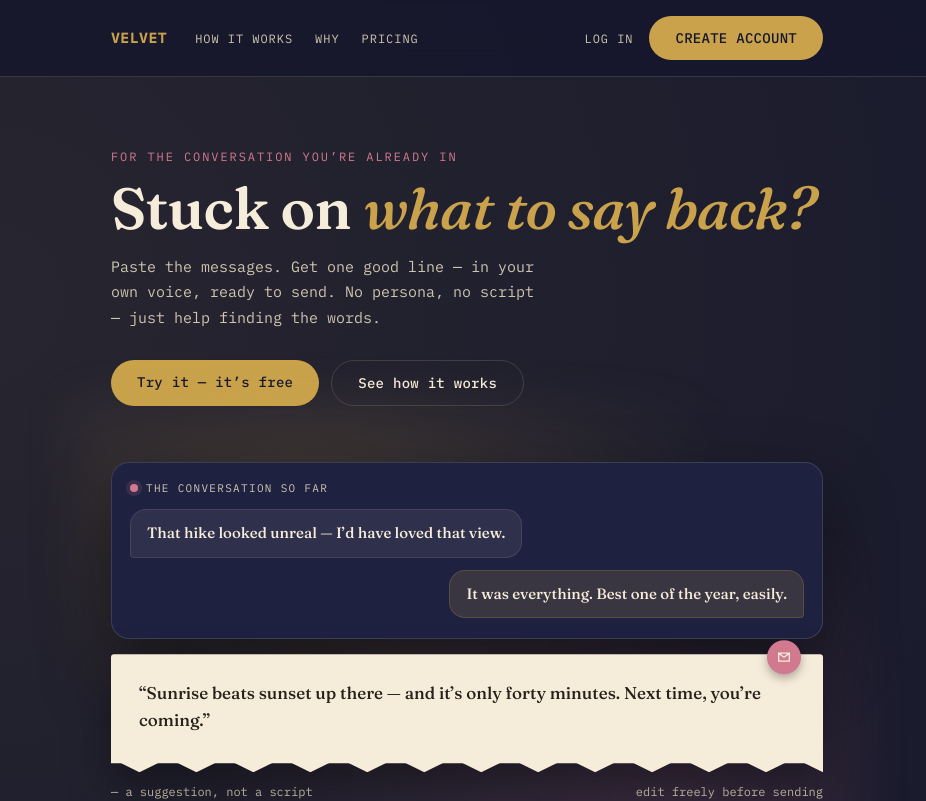
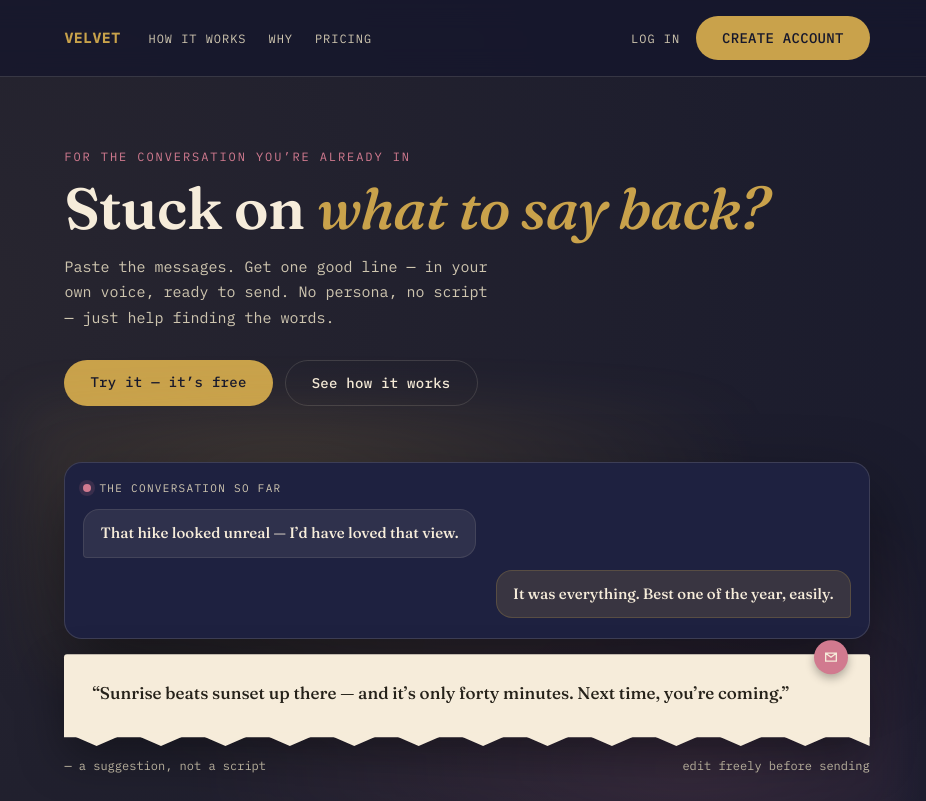
Before and after one commit to lisa6789025-spec/velvet, a Next.js app: page / in a window 1280 px wide. Shown: the top 801 px of the page, without its empty margins (173-1099 px from the left). Built offline with nearby package versions, Linux system fonts and the light colour scheme; no server answers.

Commit message:
Wider 2/3 layout, bigger textareas and output, remove AI detector log box

```diff
--- a/app/globals.css
+++ b/app/globals.css
@@ -31,7 +31,7 @@ body {
   }
 }
 
-.wrap { max-width: 760px; margin: 0 auto; padding: 0 24px; }
+.wrap { max-width: 66.66vw; margin: 0 auto; padding: 0 24px; }
 
 /* ---- Site nav ---- */
 .site-nav {
@@ -272,7 +272,7 @@ h1 em { font-style: italic; color: var(--gold); }
 .dash-left label:first-child { margin-top: 0; }
 .dash-left textarea {
   flex: 1;
-  min-height: 140px;
+  min-height: 220px;
 }
 .dash-center {
   display: flex;
```
Also changed, not shown: app/dashboard/page.tsx (+0 -10 lines).
